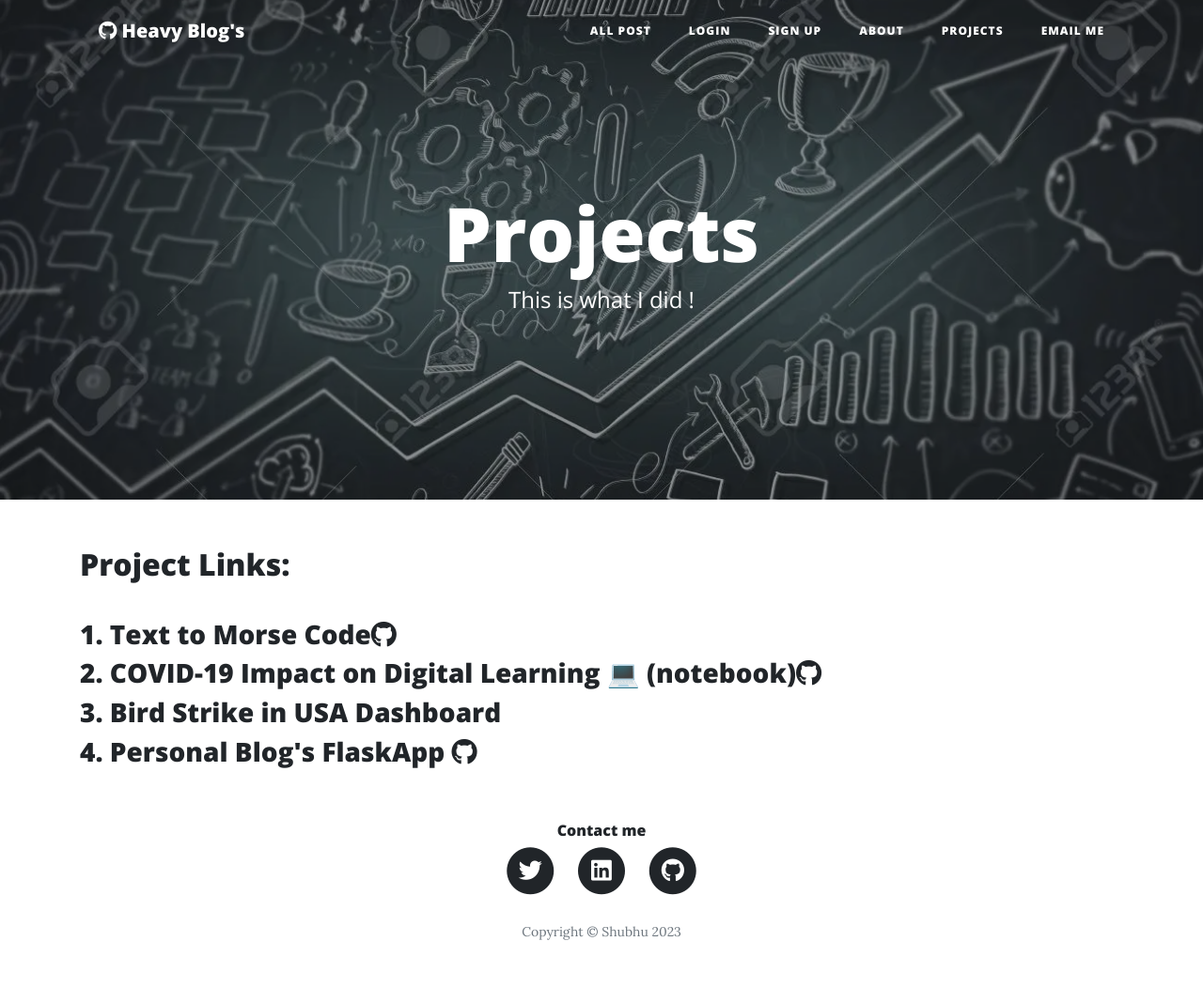
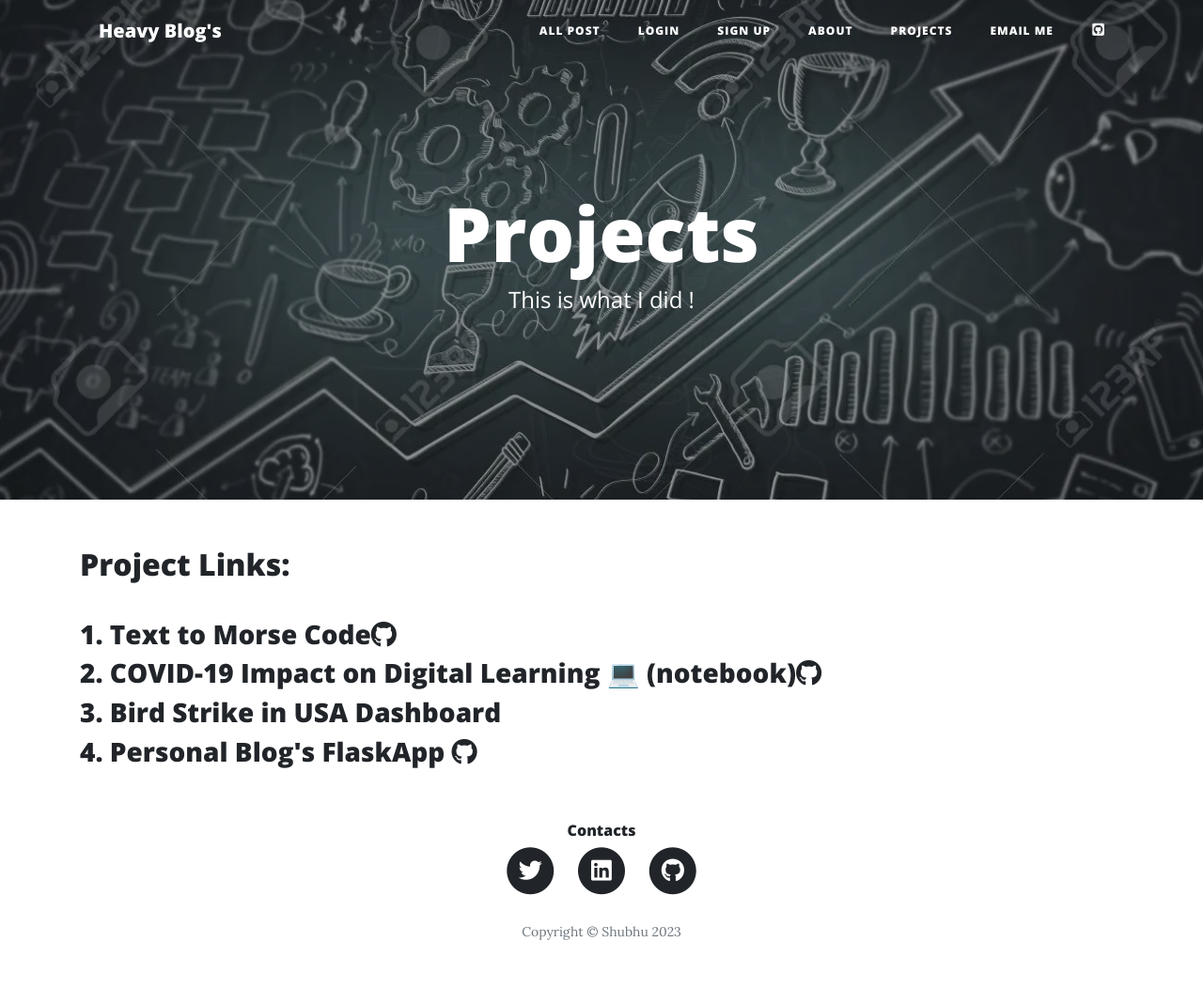
Before and after one commit to ShubhamOulkar/heavy-blog, a Flask app: page /projects in a window 1280 px wide. Shown: the whole page at 94% size. Run offline with Flask 3, Linux system fonts and the light colour scheme; some libraries are stand-ins or nearby versions.

Commit message:
Website updates

```diff
--- a/main.py
+++ b/main.py
@@ -28,7 +28,7 @@ Bootstrap(app)
 
 
 ##CONNECT TO DB
-app.config['SQLALCHEMY_DATABASE_URI'] = os.environ.get('DATABASE_URL')   # 'sqlite:///blogs.db'
+app.config['SQLALCHEMY_DATABASE_URI'] =  os.environ.get('DATABASE_URL')   # 'sqlite:///blogs.db'
 app.config['SQLALCHEMY_TRACK_MODIFICATIONS'] = False
 db = SQLAlchemy(app)
 login_manager = LoginManager()
--- a/templates/footer.html
+++ b/templates/footer.html
@@ -4,9 +4,9 @@
       <div class="row">
         <div class="col-lg-8 col-md-10 mx-auto">
           <ul class="list-inline text-center">
-            <h6>Contact me</h6>
+            <h6>Contacts</h6>
             <li class="list-inline-item">
-              <a href="https://twitter.com/shubhuoulkar">
+              <a href="https://twitter.com/shubhuoulkar" target="_blank" title="twitter shubham">
                 <span class="fa-stack fa-lg">
                   <i class="fas fa-circle fa-stack-2x"></i>
                   <i class="fab fa-twitter fa-stack-1x fa-inverse"></i>
@@ -14,7 +14,7 @@
               </a>
             </li>
             <li class="list-inline-item">
-              <a href="https://www.linkedin.com/in/shubham-oulkar-372797217/">
+              <a href="https://www.linkedin.com/in/shubham-oulkar-372797217/" target="_blank" title="linkedin shubham profile">
                 <span class="fa-stack fa-lg">
                   <i class="fas fa-circle fa-stack-2x"></i>
                   <i class="fab fa-linkedin fa-stack-1x fa-inverse"></i>
@@ -22,7 +22,7 @@
               </a>
             </li>
             <li class="list-inline-item">
-              <a href="https://github.com/ShubhamOulkar">
+              <a href="https://github.com/ShubhamOulkar" target="_blank" title="github shubham profile">
                 <span class="fa-stack fa-lg">
                   <i class="fas fa-circle fa-stack-2x"></i>
                   <i class="fab fa-github fa-stack-1x fa-inverse"></i>
--- a/templates/header.html
+++ b/templates/header.html
@@ -34,7 +34,7 @@
   <!-- Navigation -->
   <nav class="navbar navbar-expand-lg navbar-light fixed-top" id="mainNav">
     <div class="container">
-      <a class="navbar-brand" href="https://github.com/ShubhamOulkar/heavy-blog"><i class="fa-brands fa-github"></i> Heavy Blog's</a>
+      <a class="navbar-brand" href="{{ url_for('get_all_posts') }}" title="All Posts"></i> Heavy Blog's</a>
       <button class="navbar-toggler navbar-toggler-right" type="button" data-toggle="collapse" data-target="#navbarResponsive" aria-controls="navbarResponsive" aria-expanded="false" aria-label="Toggle navigation">
         Menu
         <i class="fas fa-bars"></i>
@@ -68,6 +68,9 @@
           <li class="nav-item">
             <a class="nav-link" href="{{ url_for('contact') }}">Email me</a>
           </li>
+          <li class="nav-item">
+            <a href="https://github.com/ShubhamOulkar/heavy-blog" target="_blank" title="Souce code"><i class="fa-brands fa-square-github fa-flip fa-lg" style="color: #f5f6f7;"></i></i></a>
+          </li>
         </ul>
       </div>
     </div>
--- a/templates/projects.html
+++ b/templates/projects.html
@@ -16,10 +16,10 @@
 <body>
   <div class="container-sm">
     <h2>Project Links:</h4> <br>
-    <h3><a href="https://morsecode-converter.onrender.com/" target="_blank">1. Text to Morse Code<a href="https://github.com/ShubhamOulkar/morsecode" target="_blank"><i class="fa-brands fa-github"></i></a></a></h3>
-    <h3><a href="https://www.kaggle.com/code/shubhamoulkar/covid-19-impact-on-digital-learning">2. COVID-19 Impact on Digital Learning 💻 (notebook)<a href="https://github.com/ShubhamOulkar/covid-19-impact-on-digital-learning" target="_blank"><i class="fa-brands fa-github"></i></a></a></h3>
-    <h3><a href="https://public.tableau.com/app/profile/shubham4420/viz/BirdStrikeInUSA2000-2011/FinalD1" target="_blank">3. Bird Strike in USA Dashboard</a></h3>
-    <h3><a href="https://heavy-blog.onrender.com" target="_blank">4. Personal Blog's FlaskApp <a href="https://github.com/ShubhamOulkar/heavy-blog" target="_blank"><i class="fa-brands fa-github"></i></a></a></h3>
+    <h3><a href="https://morsecode-converter.onrender.com/" target="_blank" title="Project link">1. Text to Morse Code<a href="https://github.com/ShubhamOulkar/morsecode" target="_blank" title="Project code"><i class="fa-brands fa-github"></i></a></a></h3>
+    <h3><a href="https://www.kaggle.com/code/shubhamoulkar/covid-19-impact-on-digital-learning" title="Project link">2. COVID-19 Impact on Digital Learning 💻 (notebook)<a href="https://github.com/ShubhamOulkar/covid-19-impact-on-digital-learning" target="_blank" title="Project code"><i class="fa-brands fa-github"></i></a></a></h3>
+    <h3><a href="https://public.tableau.com/app/profile/shubham4420/viz/BirdStrikeInUSA2000-2011/FinalD1" target="_blank" title="Project link">3. Bird Strike in USA Dashboard</a></h3>
+    <h3><a href="https://heavy-blog.onrender.com" target="_blank" title="Project link">4. Personal Blog's FlaskApp <a href="https://github.com/ShubhamOulkar/heavy-blog" target="_blank" title="Project code"><i class="fa-brands fa-github"></i></a></a></h3>
   </div>
 </body>
 {% include "footer.html" %}
```
